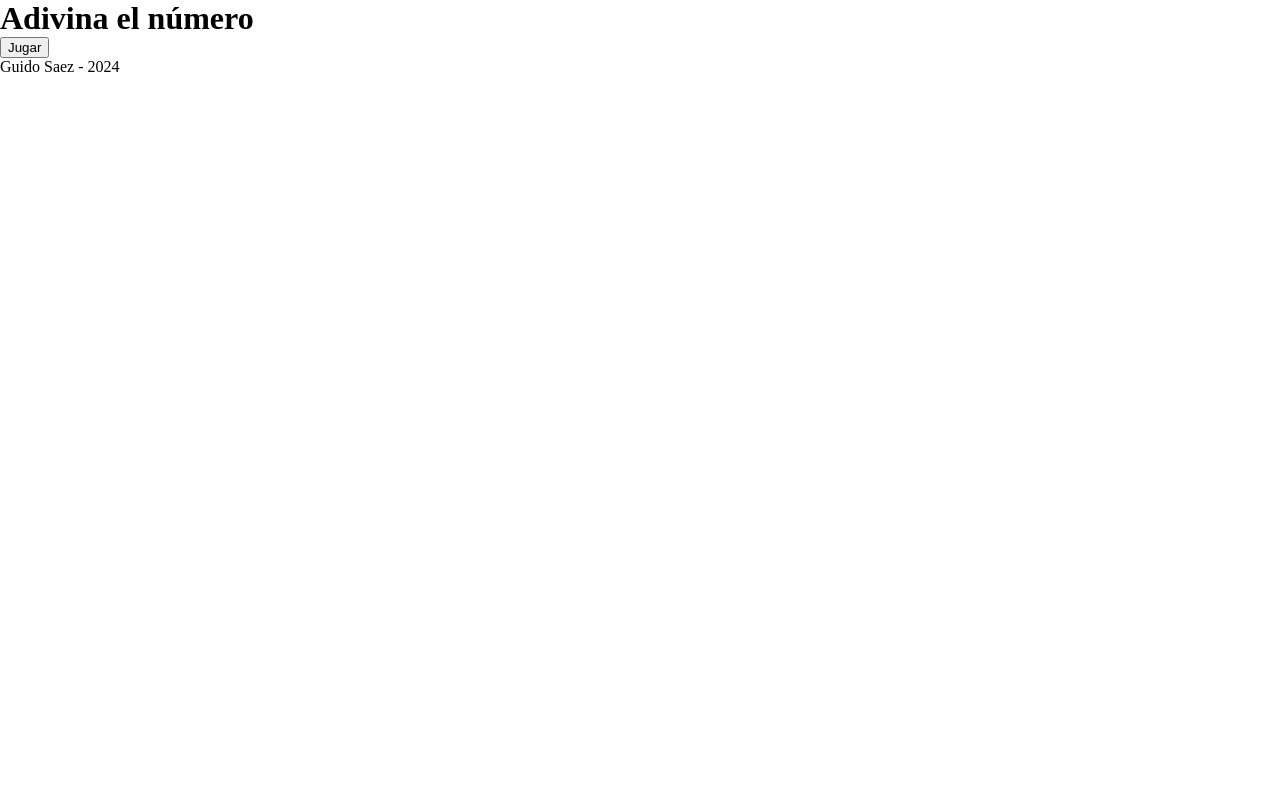
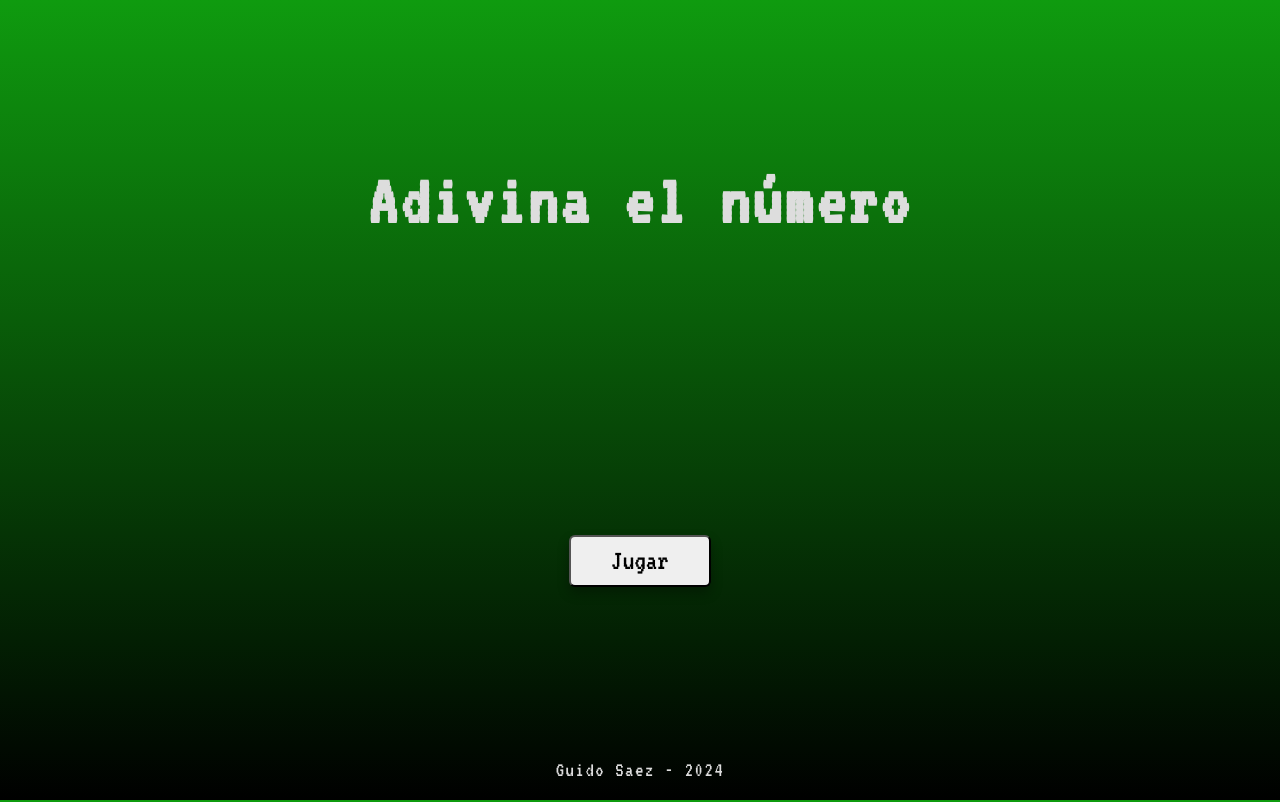
Before and after one commit to GuidoSaez/Mini-Proyectos, a plain HTML site: page adivina-el-numero/index.html in a window 1280 px wide. Drawn offline with Linux system fonts and the light colour scheme.

Commit message:
index.css terminado

```diff
--- a/adivina-el-numero/css/index.css
+++ b/adivina-el-numero/css/index.css
@@ -1,3 +1,98 @@
 :root {
   --fuente: "VT323", monospace;
 }
+
+/* Estilos generales */
+
+body {
+  height: 100vh;
+  padding: 1rem;
+
+  font-family: var(--fuente);
+  color: #ddd;
+
+  background: linear-gradient(#0f9b0f,#000);
+}
+
+.button {
+  border-radius: 6px;
+
+  font-family: var(--fuente);
+
+  box-shadow: 0 6px 12px rgba(0, 0, 0, 0.3);
+
+
+  cursor: pointer;
+  transition: box-shadow .3s ease;
+}
+
+.button:hover {
+  transform: scale(1.05);
+  box-shadow: 0 6px 12px rgba(0, 0, 0, 0.5);
+}
+
+/* Mobile 320px - 480px */
+
+main {
+  height: 90vh;
+
+  display: flex;
+  flex-direction: column;
+  justify-content: space-around;
+  align-items: center;
+}
+
+h1 {
+  font-size: 3rem;
+  letter-spacing: .2rem;
+  text-align: center;
+}
+
+button {
+  padding: .5rem 2.2rem;
+
+  font-size: 1.5rem;
+}
+
+footer {
+  height: 8.3vh;
+
+  display: flex;
+  justify-content: center;
+  align-items: center;
+}
+
+footer p {
+  font-size: 1.3rem;
+  letter-spacing: 0.1rem;
+}
+
+@media (481px <= width <= 767px) {
+  h1 {
+    font-size: 3.3rem;
+  }
+}
+
+@media (768px <= width <= 1024px) {
+  h1 {
+    font-size: 4rem;
+  }
+
+  button {
+    padding: 0.6rem 2.4rem;
+
+    font-size: 1.7rem;
+  }
+}
+
+@media (width >= 1025px) {
+  h1 {
+    font-size: 4.5rem;
+  }
+
+  button {
+    padding: 0.6rem 2.5rem;
+
+    font-size: 1.8rem;
+  }
+}
--- a/adivina-el-numero/index.html
+++ b/adivina-el-numero/index.html
@@ -14,7 +14,9 @@
   <body>
     <main>
       <h1>Adivina el número</h1>
-      <button id="btn-jugar" class="button" type="button">Jugar</button>
+      <a href="pages/juego.html">
+        <button id="btn-jugar" class="button" type="button">Jugar</button>
+      </a>
     </main>
     <footer>
       <p>Guido Saez - 2024</p>
```
Also changed, not shown: adivina-el-numero/pages/juego.html (added, +11 -0 lines).
